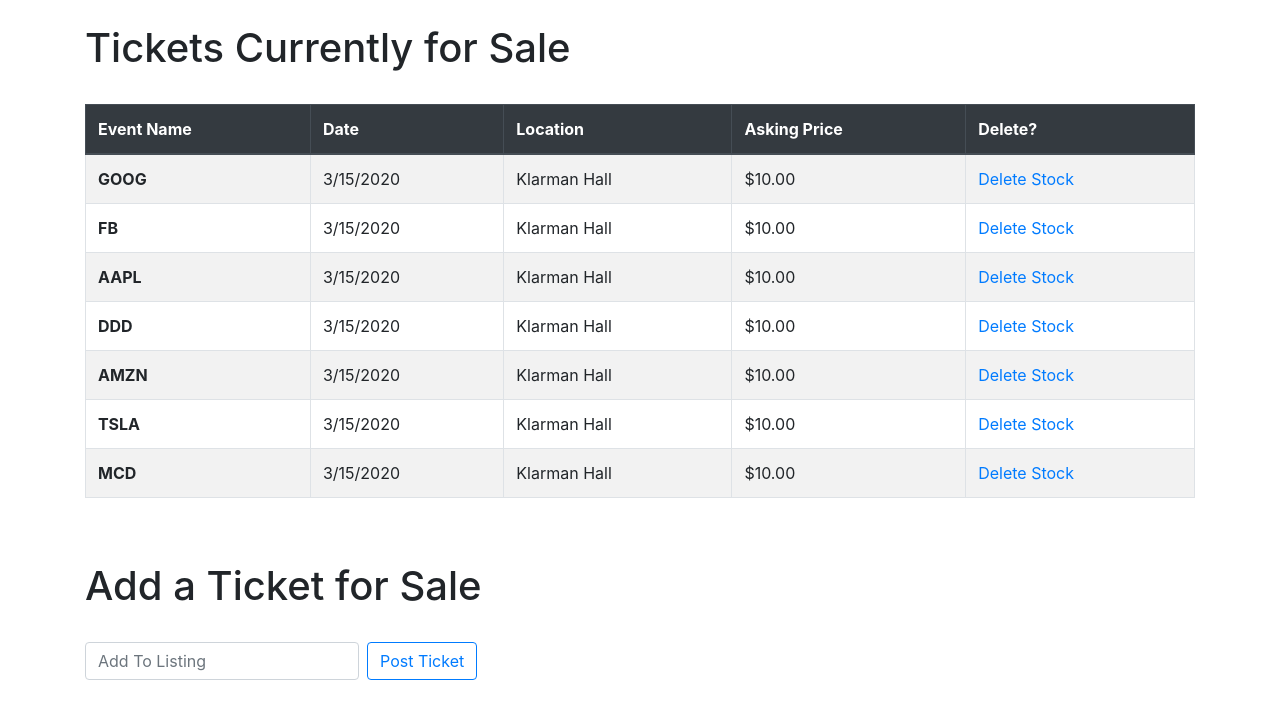
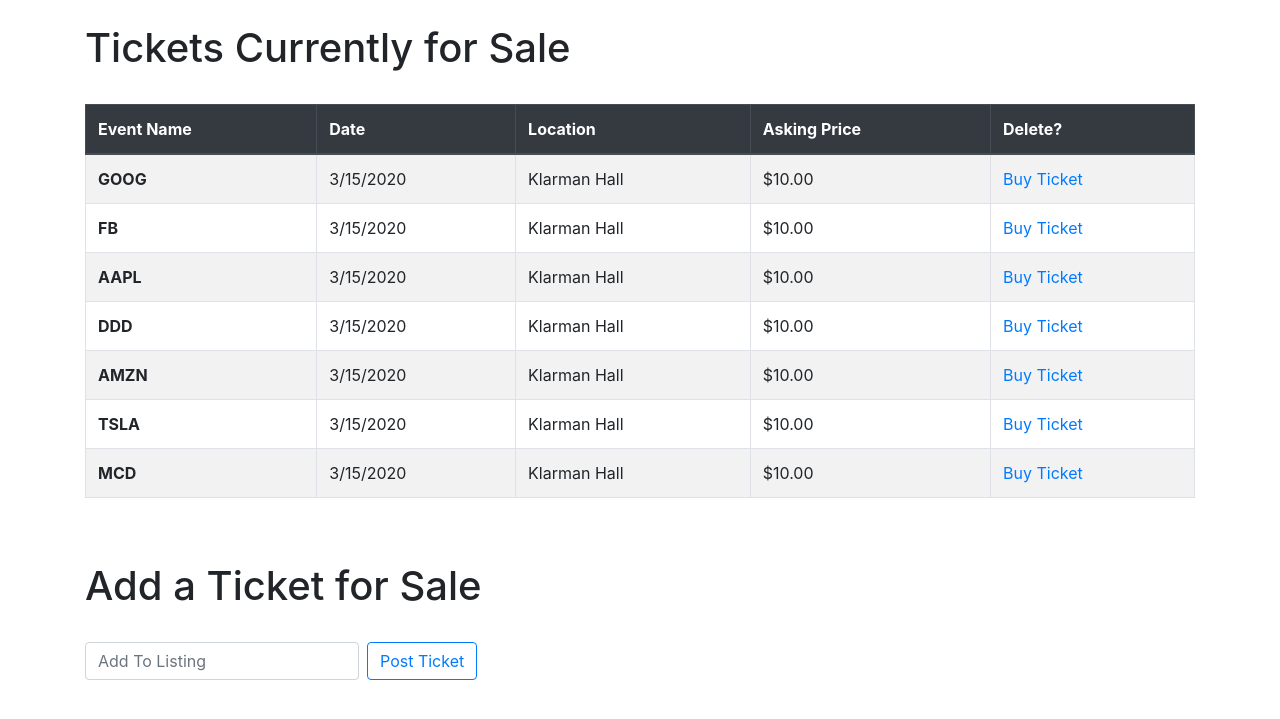
Before and after one commit to jalenjjbr/djangostock, a Django app: page /add_stock.html in a window 1280 px wide. Shown: the part 56-775 px from the top of the page. Run offline with Django 3.2, Linux system fonts and the light colour scheme; data comes from the database, SQL or seed files in the repository; some libraries are stand-ins or nearby versions.

Commit message:
Formatting changes to about.html and button labeling on add_stock.html

```diff
--- a/quotes/templates/about.html
+++ b/quotes/templates/about.html
@@ -4,11 +4,13 @@
 
 <div class="container">
     <div class="row justify-content-start">
-      <div class="col-6">
+      <div class="col-8">
 
 <h2>What is this?</h2>
 FireSale is a ticket exchange built specifically for HBS students, by students.  Start curing your FOMO by clicking on "Ticket Listing."
 
+</br>
+</br>
 </br>
 
 <h2>Why FireSale?</h2>
--- a/quotes/templates/add_stock.html
+++ b/quotes/templates/add_stock.html
@@ -24,7 +24,7 @@
                 <td>3/15/2020</td>
                 <td>Klarman Hall</td>
                 <td>$10.00</td>
-                <td> <a href="{% url 'delete' item.id %}">Delete Stock</a> </td>
+                <td> <a href="{% url 'delete' item.id %}">Buy Ticket</a> </td>
             </tr>
         {% endfor %}
 
```
